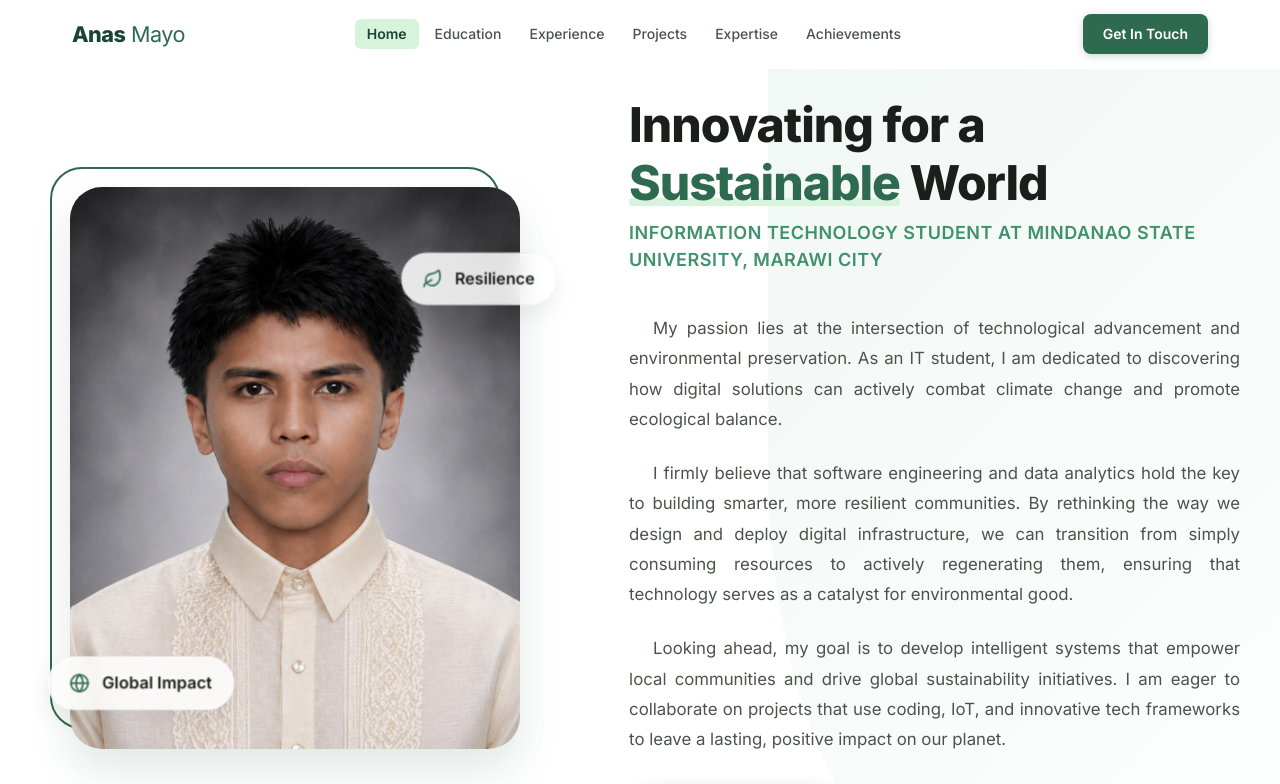
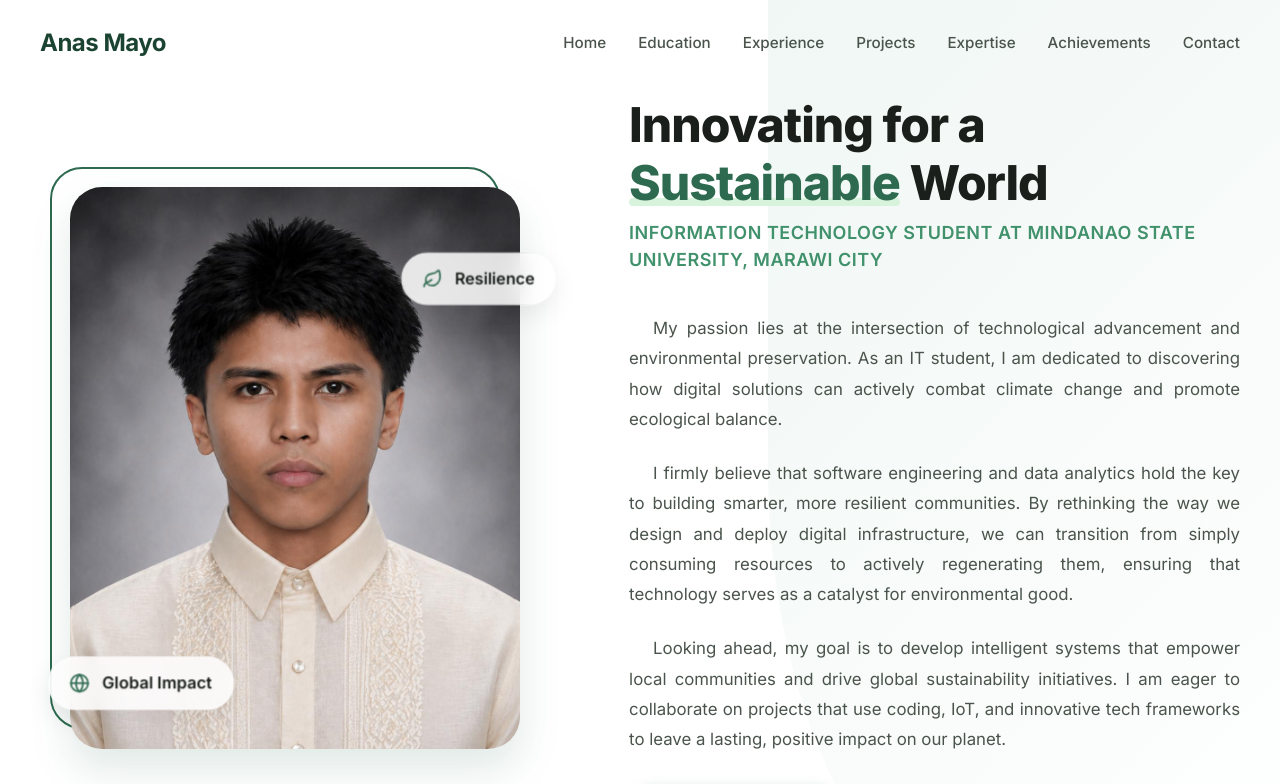
Before and after one commit to mayoanas26-stack/anas-portfolio, a React (Vite) app: page / in a window 1280 px wide. Shown: the top 784 px of the page. Built offline with nearby package versions, Linux system fonts and the light colour scheme.

Commit message:
Header Transparent

```diff
--- a/src/components/Navbar.css
+++ b/src/components/Navbar.css
@@ -1,222 +1,114 @@
-/* ============================================
-   NAVBAR — isumakses.com-inspired design
-   ============================================ */
-
 .navbar {
   position: fixed;
   top: 0;
   left: 0;
   width: 100%;
   z-index: 1000;
-  background-color: #ffffff;
-  border-bottom: 1px solid transparent;
-  transition: border-color 0.3s ease, box-shadow 0.3s ease;
+  padding: 1.5rem 0;
+  transition: all var(--transition-normal);
+  background-color: transparent;
 }
 
 .navbar.scrolled {
-  border-color: var(--color-border);
-  box-shadow: 0 2px 16px rgba(0, 0, 0, 0.06);
+  padding: 1rem 0;
+  box-shadow: 0 4px 20px rgba(0, 0, 0, 0.05);
 }
 
-/* Inner container */
-.nav-inner {
-  max-width: var(--container-width);
-  margin: 0 auto;
-  padding: 0 2rem;
-  height: 68px;
+.nav-container {
   display: flex;
+  justify-content: space-between;
   align-items: center;
-  justify-content: space-between;
-  gap: 2rem;
 }
 
-/* ---- Logo ---- */
 .nav-logo {
-  font-size: 1.35rem;
-  font-weight: 800;
+  font-size: 1.5rem;
+  font-weight: 700;
   color: var(--color-primary-dark);
   letter-spacing: -0.5px;
-  flex-shrink: 0;
-  transition: opacity 0.2s ease;
-}
-
-.nav-logo:hover {
-  opacity: 0.8;
 }
 
 .nav-logo span {
+  font-weight: 300;
   color: var(--color-primary);
-  font-weight: 400;
-}
-
-/* ---- Desktop Nav Links ---- */
-.desktop-nav {
-  display: flex;
 }
 
 .nav-links {
   display: flex;
-  align-items: center;
-  gap: 0.25rem;
-  flex: 1;
-  justify-content: center;
+  gap: 2rem;
 }
 
 .nav-links a {
-  font-size: 0.875rem;
+  font-size: 0.95rem;
   font-weight: 500;
   color: var(--color-text-muted);
-  padding: 0.4rem 0.75rem;
-  border-radius: 6px;
-  transition: color 0.2s ease, background-color 0.2s ease;
-  white-space: nowrap;
+  transition: color var(--transition-fast);
+  position: relative;
 }
 
 .nav-links a:hover {
-  color: var(--color-primary-dark);
-  background-color: var(--color-surface-hover);
+  color: var(--color-primary);
 }
 
-.nav-links a.active {
-  color: var(--color-primary-dark);
-  font-weight: 600;
-  background-color: var(--color-secondary);
+.nav-links a::after {
+  content: '';
+  position: absolute;
+  width: 0;
+  height: 2px;
+  bottom: -4px;
+  left: 0;
+  background-color: var(--color-primary);
+  transition: width var(--transition-fast);
 }
 
-/* ---- CTA Button ---- */
-.nav-cta {
-  flex-shrink: 0;
-  display: inline-flex;
-  align-items: center;
-  padding: 0.55rem 1.25rem;
-  background-color: var(--color-primary);
-  color: #ffffff !important;
-  font-size: 0.875rem;
-  font-weight: 600;
-  border-radius: 8px;
-  transition: background-color 0.2s ease, transform 0.2s ease, box-shadow 0.2s ease;
-  box-shadow: 0 2px 8px rgba(45, 106, 79, 0.25);
-  white-space: nowrap;
+.nav-links a:hover::after {
+  width: 100%;
 }
 
-.nav-cta:hover {
-  background-color: var(--color-primary-dark);
-  transform: translateY(-1px);
-  box-shadow: 0 4px 14px rgba(45, 106, 79, 0.35);
+.mobile-toggle {
+  display: none;
+  color: var(--color-text);
 }
 
-/* ---- Mobile Toggle ---- */
-.mobile-toggle {
-  display: none;
+.mobile-nav {
+  position: fixed;
+  top: 0;
+  left: 0;
+  width: 100%;
+  height: 100vh;
+  display: flex;
+  flex-direction: column;
+  justify-content: center;
   align-items: center;
-  justify-content: center;
-  width: 40px;
-  height: 40px;
-  border-radius: 8px;
-  color: var(--color-text);
-  transition: background-color 0.2s ease;
-  flex-shrink: 0;
+  opacity: 0;
+  pointer-events: none;
+  transition: all var(--transition-normal);
+  z-index: -1;
 }
 
-.mobile-toggle:hover {
-  background-color: var(--color-surface-hover);
-}
-
-/* ============================================
-   MOBILE DRAWER
-   ============================================ */
-
-.mobile-drawer {
-  display: none;
-  position: fixed;
-  top: 68px;
-  left: 0;
-  width: 100%;
-  background-color: #ffffff;
-  border-top: 1px solid var(--color-border);
-  box-shadow: 0 8px 24px rgba(0, 0, 0, 0.08);
-  z-index: 999;
-  transform: translateY(-10px);
-  opacity: 0;
-  pointer-events: none;
-  transition: transform 0.25s ease, opacity 0.25s ease;
-}
-
-.mobile-drawer.open {
-  transform: translateY(0);
+.mobile-nav.open {
   opacity: 1;
   pointer-events: auto;
 }
 
-.mobile-nav-links {
-  display: flex;
+.mobile-nav .nav-links {
   flex-direction: column;
-  padding: 1rem 2rem 1.5rem;
-  gap: 0.25rem;
+  align-items: center;
+  gap: 2.5rem;
 }
 
-.mobile-nav-links a {
-  display: block;
-  font-size: 1rem;
-  font-weight: 500;
-  color: var(--color-text-muted);
-  padding: 0.75rem 1rem;
-  border-radius: 8px;
-  transition: color 0.2s ease, background-color 0.2s ease;
-}
-
-.mobile-nav-links a:hover,
-.mobile-nav-links a.active {
-  color: var(--color-primary-dark);
-  background-color: var(--color-surface-hover);
+.mobile-nav .nav-links a {
+  font-size: 1.5rem;
   font-weight: 600;
 }
-
-.mobile-cta {
-  margin-top: 0.5rem;
-  text-align: center;
-  background-color: var(--color-primary) !important;
-  color: #ffffff !important;
-  font-weight: 600 !important;
-  border-radius: 8px;
-  box-shadow: 0 2px 8px rgba(45, 106, 79, 0.25);
-}
-
-.mobile-cta:hover {
-  background-color: var(--color-primary-dark) !important;
-}
-
-/* Overlay */
-.drawer-overlay {
-  display: none;
-  position: fixed;
-  inset: 0;
-  z-index: 998;
-  background: rgba(0, 0, 0, 0.15);
-}
-
-/* ============================================
-   RESPONSIVE
-   ============================================ */
 
 @media (max-width: 992px) {
   .desktop-nav {
     display: none;
   }
-
-  .nav-cta.desktop-nav {
-    display: none;
-  }
-
   .mobile-toggle {
-    display: flex;
-  }
-
-  .mobile-drawer {
     display: block;
   }
-
-  .drawer-overlay {
-    display: block;
+  .navbar {
+    padding: 1rem 0;
   }
 }
--- a/src/components/Navbar.jsx
+++ b/src/components/Navbar.jsx
@@ -5,103 +5,66 @@ import './Navbar.css';
 const Navbar = () => {
   const [isScrolled, setIsScrolled] = useState(false);
   const [isMobileMenuOpen, setIsMobileMenuOpen] = useState(false);
-  const [activeLink, setActiveLink] = useState('about');
 
   useEffect(() => {
     const handleScroll = () => {
-      setIsScrolled(window.scrollY > 10);
-
-      // Active link tracking
-      const sections = ['about', 'education', 'experience', 'projects', 'expertise', 'achievements', 'contact'];
-      for (let i = sections.length - 1; i >= 0; i--) {
-        const section = document.getElementById(sections[i]);
-        if (section && window.scrollY >= section.offsetTop - 120) {
-          setActiveLink(sections[i]);
-          break;
-        }
-      }
+      setIsScrolled(window.scrollY > 20);
     };
     window.addEventListener('scroll', handleScroll);
     return () => window.removeEventListener('scroll', handleScroll);
   }, []);
 
   const navLinks = [
-    { name: 'Home',         href: '#about' },
-    { name: 'Education',    href: '#education' },
-    { name: 'Experience',   href: '#experience' },
-    { name: 'Projects',     href: '#projects' },
-    { name: 'Expertise',    href: '#expertise' },
+    { name: 'Home', href: '#about' },
+    { name: 'Education', href: '#education' },
+    { name: 'Experience', href: '#experience' },
+    { name: 'Projects', href: '#projects' },
+    { name: 'Expertise', href: '#expertise' },
     { name: 'Achievements', href: '#achievements' },
+    { name: 'Contact', href: '#contact' },
   ];
 
   return (
-    <>
-      <nav className={`navbar ${isScrolled ? 'scrolled' : ''}`}>
-        <div className="nav-inner">
+    <nav className={`navbar ${isScrolled ? 'scrolled glass' : ''}`}>
+      <div className="container nav-container">
+        <a href="#" className="nav-logo">
+          Anas Mayo
+        </a>
 
-          {/* Logo */}
-          <a href="#about" className="nav-logo" onClick={() => setIsMobileMenuOpen(false)}>
-            Anas<span> Mayo</span>
-          </a>
+        {/* Desktop Nav */}
+        <ul className="nav-links desktop-nav">
+          {navLinks.map((link) => (
+            <li key={link.name}>
+              <a href={link.href}>{link.name}</a>
+            </li>
+          ))}
+        </ul>
 
-          {/* Desktop Links */}
-          <ul className="nav-links desktop-nav">
-            {navLinks.map((link) => (
-              <li key={link.name}>
-                <a
-                  href={link.href}
-                  className={activeLink === link.href.replace('#', '') ? 'active' : ''}
-                >
-                  {link.name}
-                </a>
-              </li>
-            ))}
-          </ul>
+        {/* Mobile Toggle */}
+        <button
+          className="mobile-toggle"
+          onClick={() => setIsMobileMenuOpen(!isMobileMenuOpen)}
+        >
+          {isMobileMenuOpen ? <X size={24} /> : <Menu size={24} />}
+        </button>
+      </div>
 
-          {/* CTA Button */}
-          <a href="#contact" className="nav-cta desktop-nav">
-            Get In Touch
-          </a>
-
-          {/* Mobile Toggle */}
-          <button
-            className="mobile-toggle"
-            onClick={() => setIsMobileMenuOpen(!isMobileMenuOpen)}
-            aria-label="Toggle menu"
-          >
-            {isMobileMenuOpen ? <X size={22} /> : <Menu size={22} />}
-          </button>
-
-        </div>
-      </nav>
-
-      {/* Mobile Drawer */}
-      <div className={`mobile-drawer ${isMobileMenuOpen ? 'open' : ''}`}>
-        <ul className="mobile-nav-links">
+      {/* Mobile Nav */}
+      <div className={`mobile-nav ${isMobileMenuOpen ? 'open' : ''} glass`}>
+        <ul className="nav-links">
           {navLinks.map((link) => (
             <li key={link.name}>
               <a
                 href={link.href}
-                className={activeLink === link.href.replace('#', '') ? 'active' : ''}
                 onClick={() => setIsMobileMenuOpen(false)}
               >
                 {link.name}
               </a>
             </li>
           ))}
-          <li>
-            <a href="#contact" className="mobile-cta" onClick={() => setIsMobileMenuOpen(false)}>
-              Get In Touch
-            </a>
-          </li>
         </ul>
       </div>
-
-      {/* Overlay */}
-      {isMobileMenuOpen && (
-        <div className="drawer-overlay" onClick={() => setIsMobileMenuOpen(false)} />
-      )}
-    </>
+    </nav>
   );
 };
 
```
